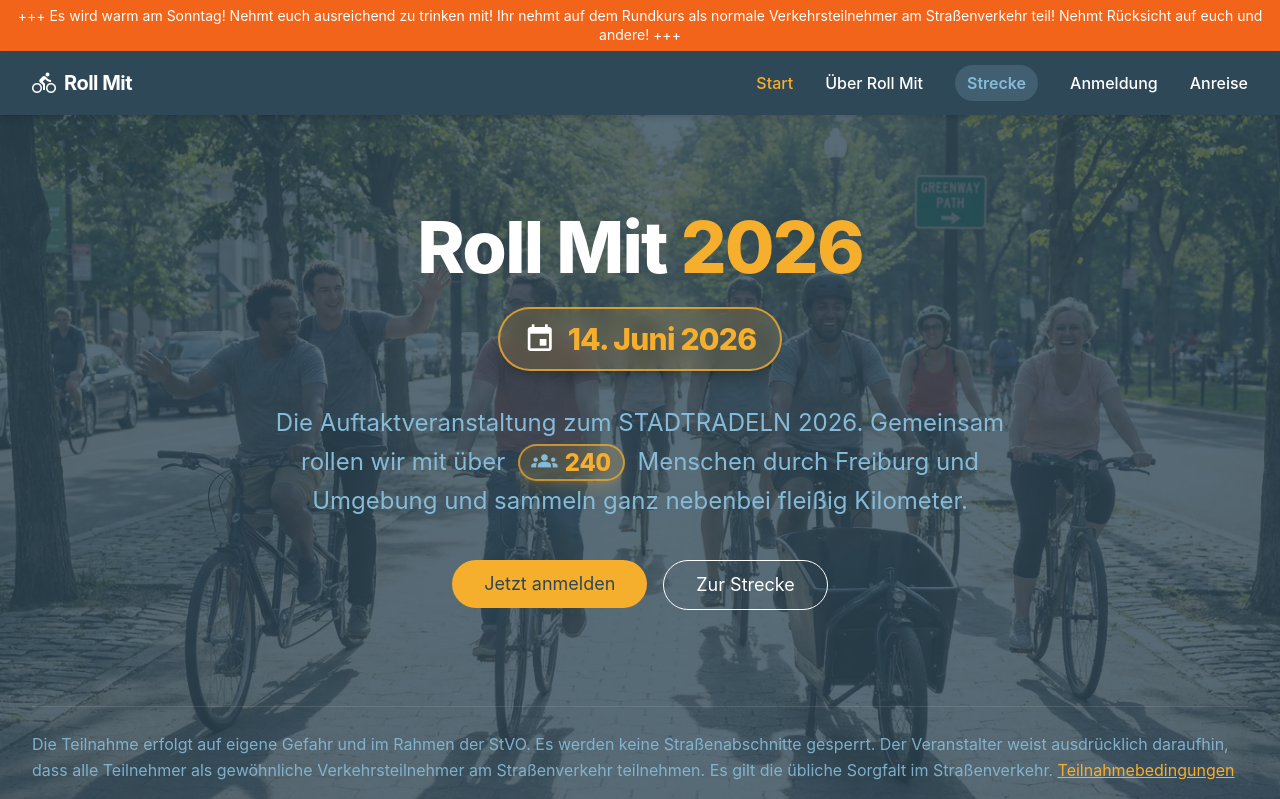
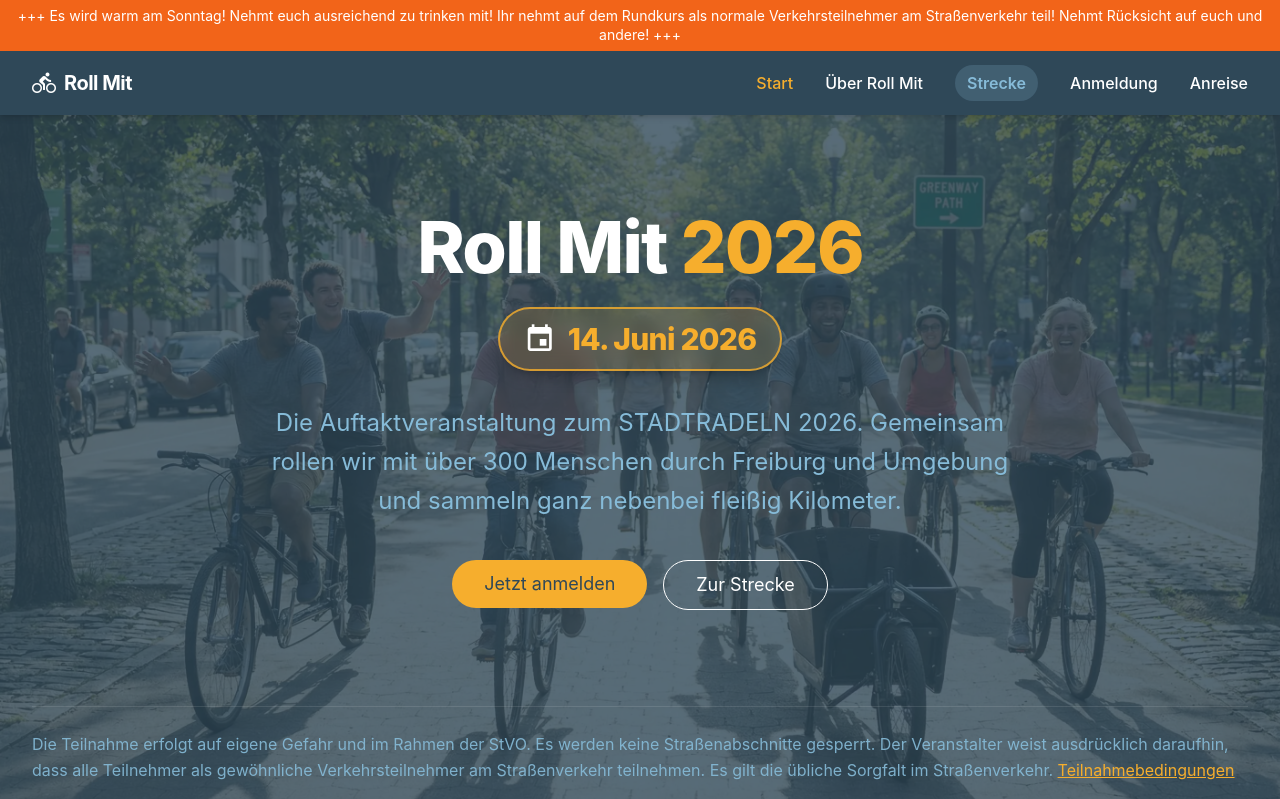
Before and after one commit to jekolbe/roll-mit-ui, an Angular app: page / in a window 1280 px wide. Shown: the top 799 px of the page. Built offline with nearby package versions, Linux system fonts and the light colour scheme.

Commit message:
Updated different things

```diff
--- a/src/app/pages/home/home.component.ts
+++ b/src/app/pages/home/home.component.ts
@@ -1,9 +1,4 @@
-import {
-  afterNextRender,
-  Component,
-  OnDestroy,
-  signal,
-} from '@angular/core';
+import {Component} from '@angular/core';
 import {MatButtonModule} from '@angular/material/button';
 import {MatIconModule} from '@angular/material/icon';
 import {RouterLink} from '@angular/router';
@@ -14,60 +9,4 @@
   imports: [MatButtonModule, MatIconModule, RouterLink],
   templateUrl: './home.html',
 })
-export class HomeComponent implements OnDestroy {
-  readonly participantCount = signal(0);
-  readonly incrementPulse = signal(false);
-
-  private countUpFrame?: number;
-  private incrementTimeout?: ReturnType<typeof setTimeout>;
-  private pulseTimeout?: ReturnType<typeof setTimeout>;
-
-  private readonly targetCount = 254;
-  private readonly countUpDurationMs = 8000;
-
-  constructor() {
-    afterNextRender(() => this.startCountUp());
-  }
-
-  ngOnDestroy(): void {
-    if (this.countUpFrame !== undefined) {
-      cancelAnimationFrame(this.countUpFrame);
-    }
-    if (this.incrementTimeout !== undefined) {
-      clearTimeout(this.incrementTimeout);
-    }
-    if (this.pulseTimeout !== undefined) {
-      clearTimeout(this.pulseTimeout);
-    }
-  }
-
-  private startCountUp(): void {
-    const startTime = performance.now();
-
-    const animate = (now: number): void => {
-      const progress = Math.min((now - startTime) / this.countUpDurationMs, 1);
-      const eased = 1 - Math.pow(1 - progress, 3);
-      this.participantCount.set(Math.floor(eased * this.targetCount));
-
-      if (progress < 1) {
-        this.countUpFrame = requestAnimationFrame(animate);
-        return;
-      }
-
-      this.participantCount.set(this.targetCount);
-      this.scheduleIncrement();
-    };
-
-    this.countUpFrame = requestAnimationFrame(animate);
-  }
-
-  private scheduleIncrement(): void {
-    const delayMs = 10_000 + Math.random() * 5_000;
-    this.incrementTimeout = setTimeout(() => {
-      this.participantCount.update((count) => count + 1);
-      this.incrementPulse.set(true);
-      this.pulseTimeout = setTimeout(() => this.incrementPulse.set(false), 600);
-      this.scheduleIncrement();
-    }, delayMs);
-  }
-}
+export class HomeComponent {}
--- a/src/app/pages/home/home.html
+++ b/src/app/pages/home/home.html
@@ -30,28 +30,8 @@
         <p
           class="text-xl md:text-2xl text-sky-reflection max-w-3xl mx-auto mb-10 leading-relaxed"
         >
-          Die Auftaktveranstaltung zum STADTRADELN 2026. Gemeinsam rollen wir mit
-          über
-          <span
-            class="mx-1.5 inline-flex items-center align-middle"
-            ngSkipHydration
-          >
-            <span
-              class="inline-flex items-center gap-1 rounded-full border-2 border-honey-bronze/70 bg-honey-bronze/15 px-2.5 py-0.5 shadow-lg shadow-honey-bronze/20 backdrop-blur-sm transition-transform duration-500"
-              [class.scale-110]="incrementPulse()"
-            >
-              <mat-icon
-                class="!h-[1.1em] !w-[1.1em] !text-[1.1em] leading-none text-honey-bronze"
-                aria-hidden="true"
-                >groups</mat-icon
-              >
-              <span
-                class="min-w-[3ch] text-xl font-extrabold leading-none tabular-nums text-honey-bronze md:text-2xl"
-                >{{ participantCount() }}</span
-              >
-            </span>
-          </span>
-          Menschen durch Freiburg und Umgebung und sammeln ganz nebenbei fleißig
+          Die Auftaktveranstaltung zum STADTRADELN 2026. Gemeinsam rollen wir
+          mit über 300 Menschen durch Freiburg und Umgebung und sammeln ganz nebenbei fleißig
           Kilometer.
         </p>
         <div class="flex flex-col sm:flex-row justify-center gap-4">
@@ -519,14 +499,14 @@
             >
           </div>
           <div class="flex flex-col items-center justify-center gap-4">
-            <a href="https://www.verleihservice-freiburg.de/" target="_blank"
+            <a href="https://www.volksbank-freiburg.de/startseite.html" target="_blank"
               ><img
-                src="/sponsor/verleihservice-freiburg-logo.png"
-                alt="Logo von COOKING-FOR-YOU Verleihservice Freiburg"
+                src="/sponsor/vb-freiburg-logo.webp"
+                alt="Logo der Volksbank Freiburg eG"
                 class="h-16 w-auto object-contain"
             /></a>
             <span class="font-bold text-xl text-charcoal-blue text-center"
-              >Verleihservice Freiburg</span
+              >Volksbank Freiburg eG</span
             >
           </div>
           <div class="flex flex-col items-center justify-center gap-4">
@@ -552,6 +532,17 @@
             >
           </div>
           <div class="flex flex-col items-center justify-center gap-4">
+            <a href="https://www.verleihservice-freiburg.de/" target="_blank"
+              ><img
+                src="/sponsor/verleihservice-freiburg-logo.png"
+                alt="Logo von COOKING-FOR-YOU Verleihservice Freiburg"
+                class="h-16 w-auto object-contain"
+            /></a>
+            <span class="font-bold text-xl text-charcoal-blue text-center"
+              >Verleihservice Freiburg</span
+            >
+          </div>
+          <div class="flex flex-col items-center justify-center gap-4">
             <a
               href="https://sites.google.com/view/veranstaltungsequipment/startseite"
               target="_blank"
--- a/src/app/pages/ueber/ueber.html
+++ b/src/app/pages/ueber/ueber.html
@@ -128,9 +128,19 @@
       </div>
 
       <h3 class="text-xl font-bold text-blaze-orange mb-4">Kleine Defekte schnell repariert</h3>
-      <p class="mb-8">
+      <p class="mb-4">
         Lastenvelo Freiburg wird vor Ort kleine Defekte schnell reparieren und ist auch entlang der Strecke mit einer mobilen Reparaturstation unterwegs.
       </p>
+      <figure class="not-prose mb-8">
+        <img
+          src="/aktionen/lastenvelo/lastenvelo-open-air.webp"
+          alt="LastenVelo Freiburg bei einer Open-Air-Veranstaltung"
+          class="w-full h-96 object-cover rounded-xl border border-charcoal-blue-100"
+        />
+        <figcaption class="mt-2 text-xs text-charcoal-blue-400">
+          Bild: A. Schwarz
+        </figcaption>
+      </figure>
 
             <h2 class="text-2xl font-bold text-charcoal-blue mt-12 mb-1">Auf der Strecke</h2>
       <p class="text-sm font-semibold uppercase tracking-wider text-charcoal-blue-300 mb-4">Stempelstationen</p>
```
Also changed, not shown: public/aktionen/lastenvelo/lastenvelo-open-air.webp (added), public/sponsor/vb-freiburg-logo.webp (added).
